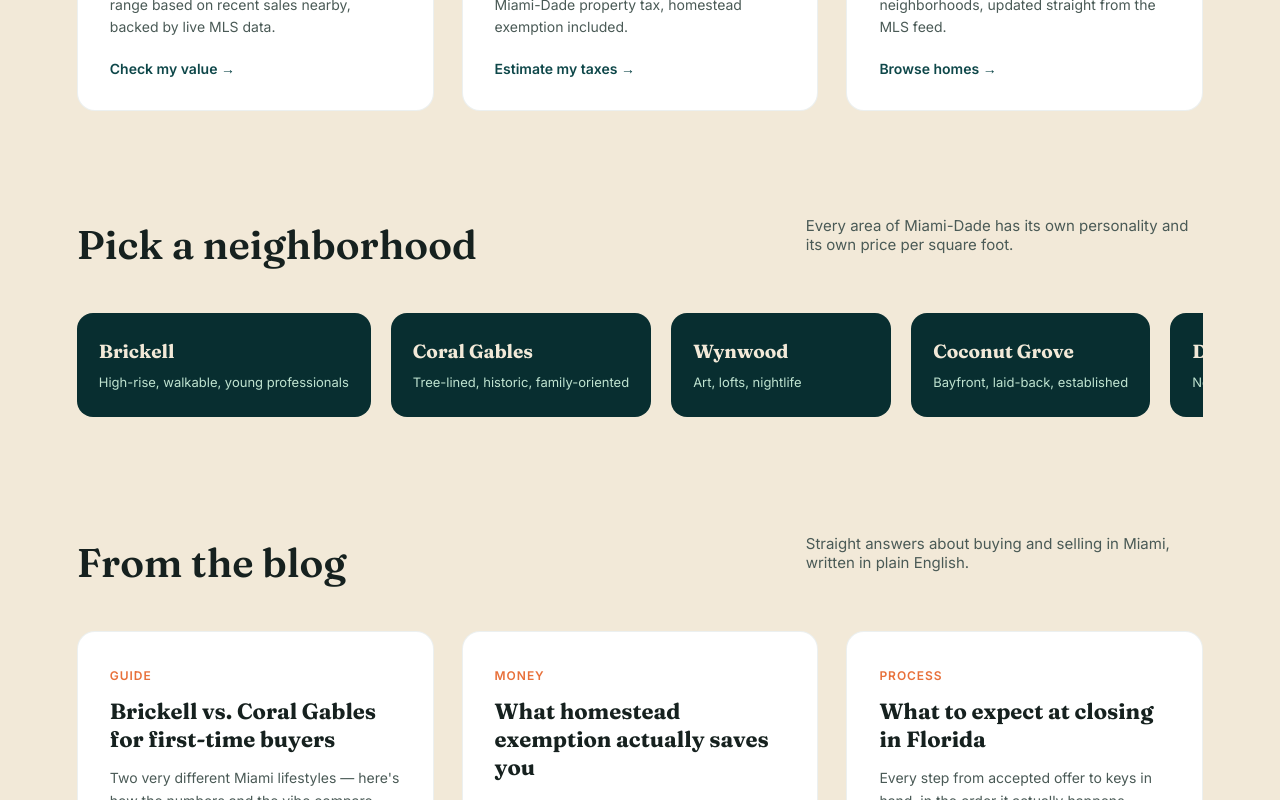
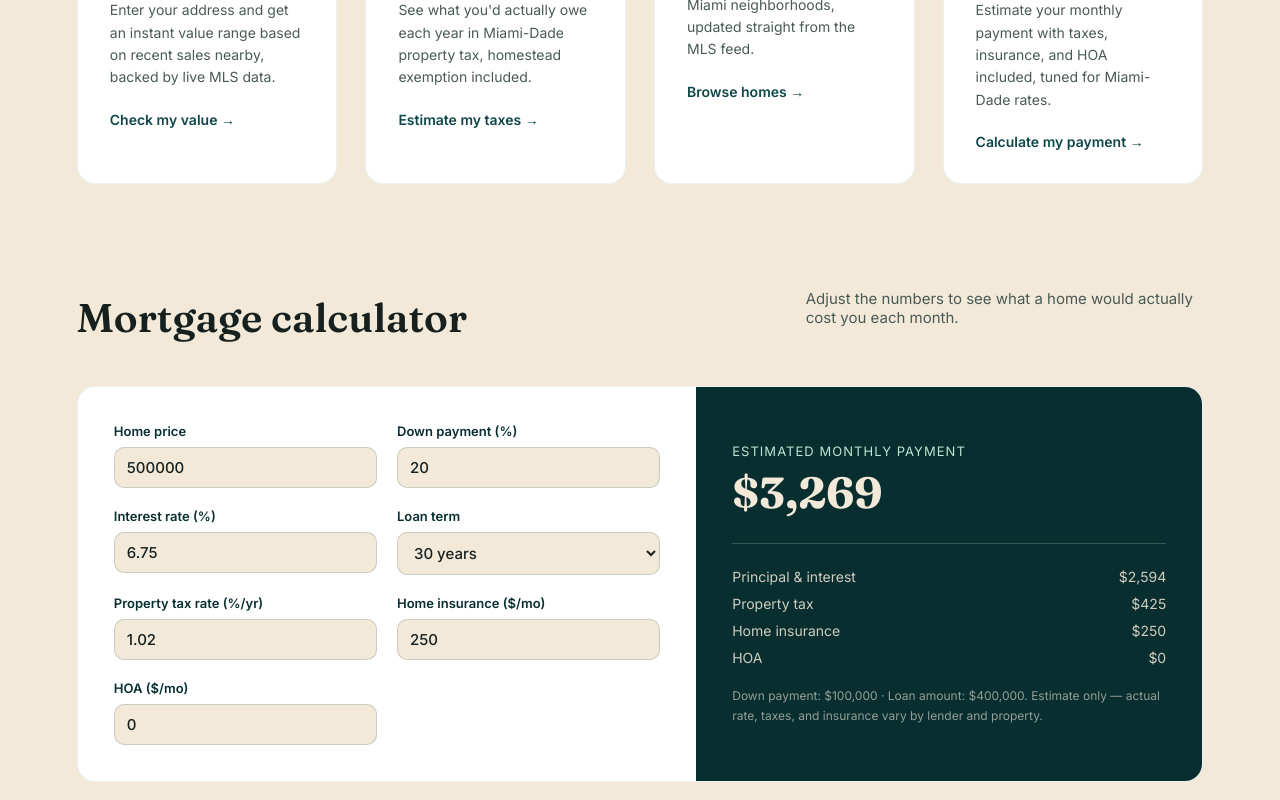
Before and after one commit to matravagnan-droid/miami-home-guide, a Next.js app: page / in a window 1280 px wide. Shown: the part 1020-1820 px from the top of the page. Built offline with nearby package versions, Linux system fonts and the light colour scheme.

Commit message:
Add mortgage calculator to Tools section
Lets buyers estimate monthly payment (P&I, taxes, insurance, HOA, PMI)
directly on the page instead of needing a separate tool.

```diff
--- /dev/null
+++ b/app/components/MortgageCalculator.js
@@ -0,0 +1,179 @@
+"use client";
+
+import { useMemo, useState } from "react";
+
+const money = (n) =>
+  n.toLocaleString("en-US", {
+    style: "currency",
+    currency: "USD",
+    maximumFractionDigits: 0,
+  });
+
+export default function MortgageCalculator() {
+  const [homePrice, setHomePrice] = useState(500000);
+  const [downPaymentPct, setDownPaymentPct] = useState(20);
+  const [rate, setRate] = useState(6.75);
+  const [termYears, setTermYears] = useState(30);
+  const [taxRate, setTaxRate] = useState(1.02); // Miami-Dade approx effective rate
+  const [insurance, setInsurance] = useState(250); // monthly, Florida homeowners avg
+  const [hoa, setHoa] = useState(0);
+
+  const results = useMemo(() => {
+    const price = Number(homePrice) || 0;
+    const downPct = Math.min(100, Math.max(0, Number(downPaymentPct) || 0));
+    const downAmount = (price * downPct) / 100;
+    const principal = Math.max(0, price - downAmount);
+    const monthlyRate = (Number(rate) || 0) / 100 / 12;
+    const numPayments = (Number(termYears) || 0) * 12;
+
+    let principalAndInterest = 0;
+    if (principal > 0 && numPayments > 0) {
+      if (monthlyRate === 0) {
+        principalAndInterest = principal / numPayments;
+      } else {
+        const factor = Math.pow(1 + monthlyRate, numPayments);
+        principalAndInterest = (principal * monthlyRate * factor) / (factor - 1);
+      }
+    }
+
+    const monthlyTax = (price * (Number(taxRate) || 0)) / 100 / 12;
+    const monthlyInsurance = Number(insurance) || 0;
+    const monthlyHoa = Number(hoa) || 0;
+    const pmi = downPct < 20 ? (principal * 0.006) / 12 : 0;
+
+    const totalMonthly =
+      principalAndInterest + monthlyTax + monthlyInsurance + monthlyHoa + pmi;
+
+    return {
+      downAmount,
+      principal,
+      principalAndInterest,
+      monthlyTax,
+      monthlyInsurance,
+      monthlyHoa,
+      pmi,
+      totalMonthly,
+    };
+  }, [homePrice, downPaymentPct, rate, termYears, taxRate, insurance, hoa]);
+
+  return (
+    <div className="calc-card">
+      <div className="calc-inputs">
+        <label className="calc-field">
+          <span>Home price</span>
+          <input
+            type="number"
+            min="0"
+            step="1000"
+            value={homePrice}
+            onChange={(e) => setHomePrice(e.target.value)}
+          />
+        </label>
+
+        <label className="calc-field">
+          <span>Down payment (%)</span>
+          <input
+            type="number"
+            min="0"
+            max="100"
+            step="1"
+            value={downPaymentPct}
+            onChange={(e) => setDownPaymentPct(e.target.value)}
+          />
+        </label>
+
+        <label className="calc-field">
+          <span>Interest rate (%)</span>
+          <input
+            type="number"
+            min="0"
+            step="0.01"
+            value={rate}
+            onChange={(e) => setRate(e.target.value)}
+          />
+        </label>
+
+        <label className="calc-field">
+          <span>Loan term</span>
+          <select
+            value={termYears}
+            onChange={(e) => setTermYears(Number(e.target.value))}
+          >
+            <option value={30}>30 years</option>
+            <option value={20}>20 years</option>
+            <option value={15}>15 years</option>
+          </select>
+        </label>
+
+        <label className="calc-field">
+          <span>Property tax rate (%/yr)</span>
+          <input
+            type="number"
+            min="0"
+            step="0.01"
+            value={taxRate}
+            onChange={(e) => setTaxRate(e.target.value)}
+          />
+        </label>
+
+        <label className="calc-field">
+          <span>Home insurance ($/mo)</span>
+          <input
+            type="number"
+            min="0"
+            step="10"
+            value={insurance}
+            onChange={(e) => setInsurance(e.target.value)}
+          />
+        </label>
+
+        <label className="calc-field">
+          <span>HOA ($/mo)</span>
+          <input
+            type="number"
+            min="0"
+            step="10"
+            value={hoa}
+            onChange={(e) => setHoa(e.target.value)}
+          />
+        </label>
+      </div>
+
+      <div className="calc-results">
+        <div className="calc-total">
+          <span>Estimated monthly payment</span>
+          <strong>{money(results.totalMonthly)}</strong>
+        </div>
+        <ul className="calc-breakdown">
+          <li>
+            <span>Principal &amp; interest</span>
+            <span>{money(results.principalAndInterest)}</span>
+          </li>
+          <li>
+            <span>Property tax</span>
+            <span>{money(results.monthlyTax)}</span>
+          </li>
+          <li>
+            <span>Home insurance</span>
+            <span>{money(results.monthlyInsurance)}</span>
+          </li>
+          <li>
+            <span>HOA</span>
+            <span>{money(results.monthlyHoa)}</span>
+          </li>
+          {results.pmi > 0 && (
+            <li>
+              <span>PMI (down payment under 20%)</span>
+              <span>{money(results.pmi)}</span>
+            </li>
+          )}
+        </ul>
+        <p className="calc-note">
+          Down payment: {money(results.downAmount)} &middot; Loan amount:{" "}
+          {money(results.principal)}. Estimate only &mdash; actual rate,
+          taxes, and insurance vary by lender and property.
+        </p>
+      </div>
+    </div>
+  );
+}
--- a/app/globals.css
+++ b/app/globals.css
@@ -164,6 +164,109 @@ a { color: inherit; text-decoration: none; }
 
 .tool-card .link { font-size: 14px; font-weight: 600; color: var(--bay); }
 
+.calc-card {
+  display: grid;
+  grid-template-columns: 1.1fr 0.9fr;
+  gap: 0;
+  background: white;
+  border-radius: 18px;
+  border: 1px solid rgba(14,71,73,0.08);
+  overflow: hidden;
+}
+
+.calc-inputs {
+  display: grid;
+  grid-template-columns: repeat(2, 1fr);
+  gap: 20px;
+  padding: 36px;
+}
+
+.calc-field {
+  display: flex;
+  flex-direction: column;
+  gap: 8px;
+  font-size: 13px;
+  font-weight: 600;
+  color: var(--bay-deep);
+}
+
+.calc-field input,
+.calc-field select {
+  font-family: var(--body);
+  font-size: 15px;
+  font-weight: 500;
+  color: var(--ink);
+  padding: 10px 12px;
+  border-radius: 10px;
+  border: 1px solid rgba(14,71,73,0.18);
+  background: var(--sand);
+}
+
+.calc-field input:focus,
+.calc-field select:focus {
+  outline: 2px solid var(--sunset);
+  outline-offset: 1px;
+}
+
+.calc-results {
+  background: var(--bay-deep);
+  color: var(--sand);
+  padding: 36px;
+  display: flex;
+  flex-direction: column;
+  justify-content: center;
+}
+
+.calc-total {
+  display: flex;
+  flex-direction: column;
+  gap: 6px;
+  margin-bottom: 24px;
+  padding-bottom: 24px;
+  border-bottom: 1px solid rgba(242,233,216,0.2);
+}
+
+.calc-total span {
+  font-size: 13px;
+  text-transform: uppercase;
+  letter-spacing: 0.08em;
+  color: var(--seafoam);
+}
+
+.calc-total strong {
+  font-family: var(--display);
+  font-size: clamp(32px, 3.4vw, 44px);
+  font-weight: 700;
+}
+
+.calc-breakdown {
+  list-style: none;
+  margin: 0 0 20px;
+  padding: 0;
+  display: flex;
+  flex-direction: column;
+  gap: 10px;
+  font-size: 14px;
+}
+
+.calc-breakdown li {
+  display: flex;
+  justify-content: space-between;
+  color: rgba(242,233,216,0.85);
+}
+
+.calc-note {
+  font-size: 12px;
+  line-height: 1.6;
+  color: rgba(242,233,216,0.6);
+  margin: 0;
+}
+
+@media (max-width: 720px) {
+  .calc-card { grid-template-columns: 1fr; }
+  .calc-inputs { grid-template-columns: 1fr 1fr; }
+}
+
 .hoods {
   display: flex;
   gap: 20px;
--- a/app/page.js
+++ b/app/page.js
@@ -1,3 +1,5 @@
+import MortgageCalculator from "./components/MortgageCalculator";
+
 export default function Home() {
   return (
     <>
@@ -6,6 +8,7 @@ export default function Home() {
         <div className="nav-logo">Miami Home Guide</div>
         <div className="nav-links">
           <a href="#tools">Tools</a>
+          <a href="#mortgage-calculator">Mortgage Calculator</a>
           <a href="#neighborhoods">Neighborhoods</a>
           <a href="#blog">Blog</a>
         </div>
@@ -63,7 +66,24 @@ export default function Home() {
             </p>
             <a className="link" href="#">Browse homes &rarr;</a>
           </div>
+          <div className="tool-card">
+            <span className="tool-tag">Monthly payment</span>
+            <h3>Mortgage calculator</h3>
+            <p>
+              Estimate your monthly payment with taxes, insurance, and HOA
+              included, tuned for Miami-Dade rates.
+            </p>
+            <a className="link" href="#mortgage-calculator">Calculate my payment &rarr;</a>
+          </div>
         </div>
+      </section>
+
+      <section className="section" id="mortgage-calculator" style={{ paddingTop: 0 }}>
+        <div className="section-head">
+          <h2>Mortgage calculator</h2>
+          <p>Adjust the numbers to see what a home would actually cost you each month.</p>
+        </div>
+        <MortgageCalculator />
       </section>
 
       <section className="section" id="neighborhoods" style={{ paddingTop: 0 }}>
```
